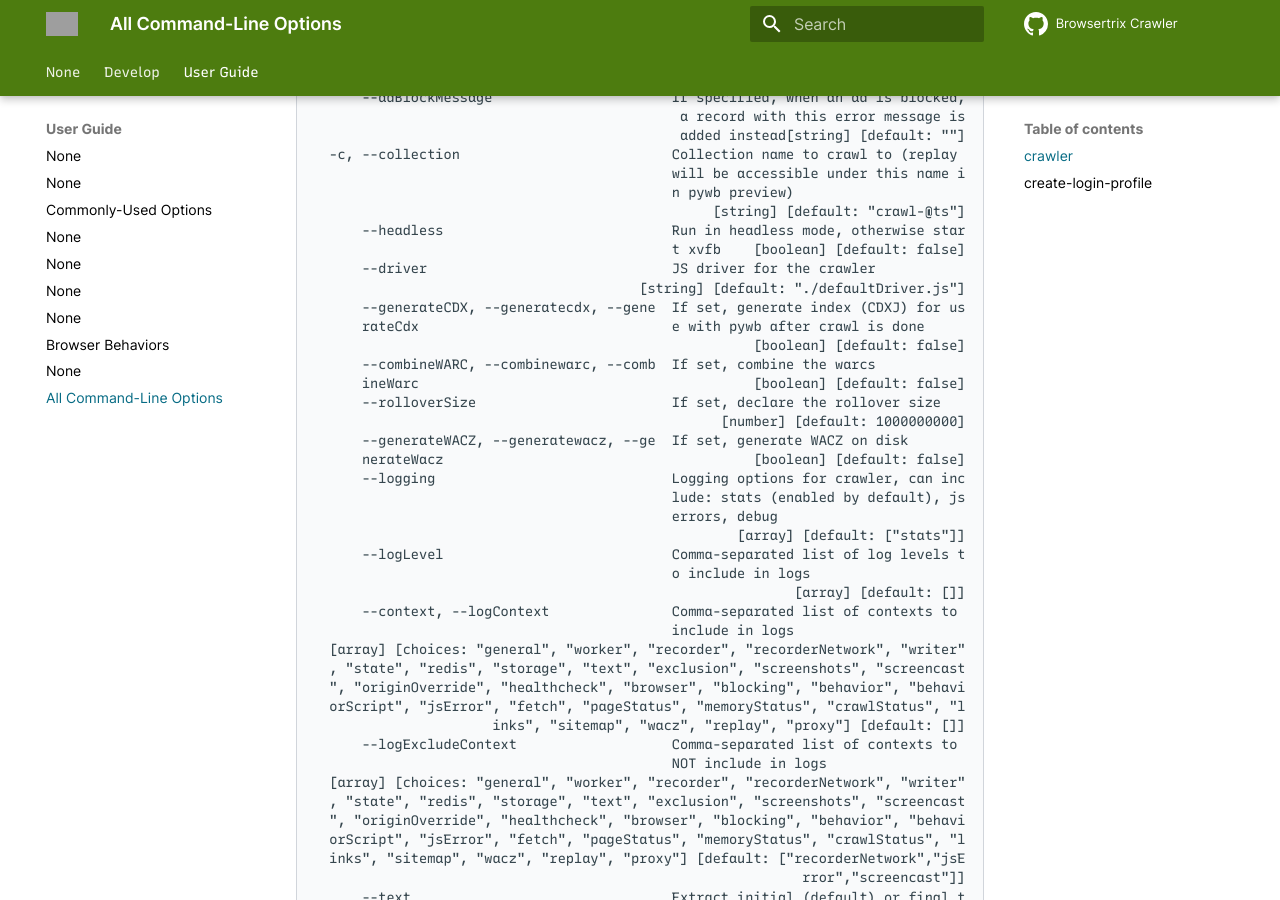
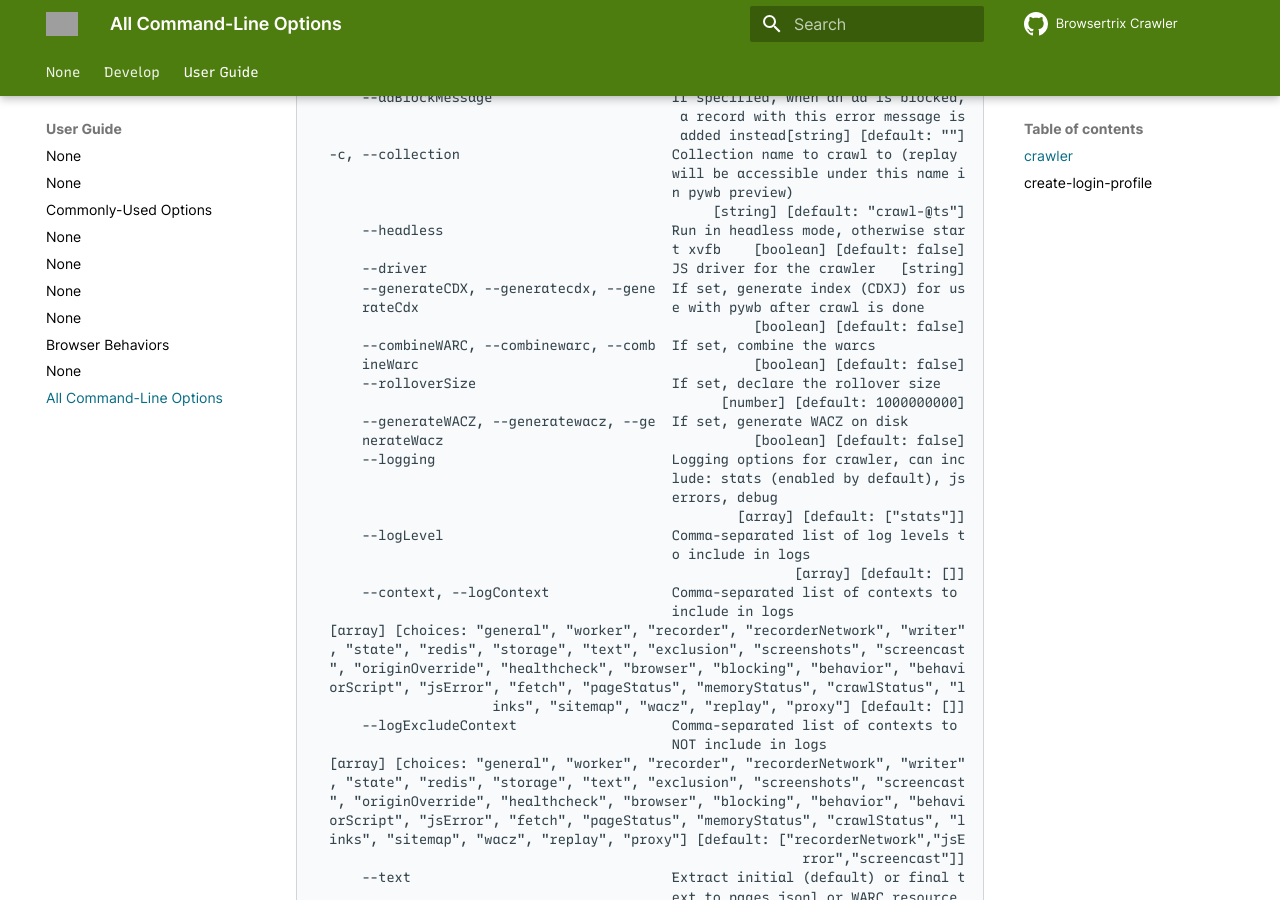
Before and after one commit to webrecorder/browsertrix-crawler, an MkDocs documentation site: the page built from docs/docs/user-guide/cli-options.md, in a window 1280 px wide and 900 px high, scrolled down 1454 px. Built offline with MkDocs 1.6.1 and Material for MkDocs 9.7.7, drawn with Linux system fonts in a browser that asks for light colours; comment, search, counter and statistics services are not loaded; some of the changed text lies outside the part shown; grey boxes are pictures that could not be loaded.

Commit message:
update cli-options.md

```diff
--- a/docs/docs/user-guide/cli-options.md
+++ b/docs/docs/user-guide/cli-options.md
@@ -75,8 +75,7 @@ Options:
                                                  [string] [default: "crawl-@ts"]
       --headless                            Run in headless mode, otherwise star
                                             t xvfb    [boolean] [default: false]
-      --driver                              JS driver for the crawler
-                                        [string] [default: "./defaultDriver.js"]
+      --driver                              JS driver for the crawler   [string]
       --generateCDX, --generatecdx, --gene  If set, generate index (CDXJ) for us
       rateCdx                               e with pywb after crawl is done
                                                       [boolean] [default: false]
```
Also changed, not shown: other parts of docs/docs/user-guide/cli-options.md (+2 -2 lines).
